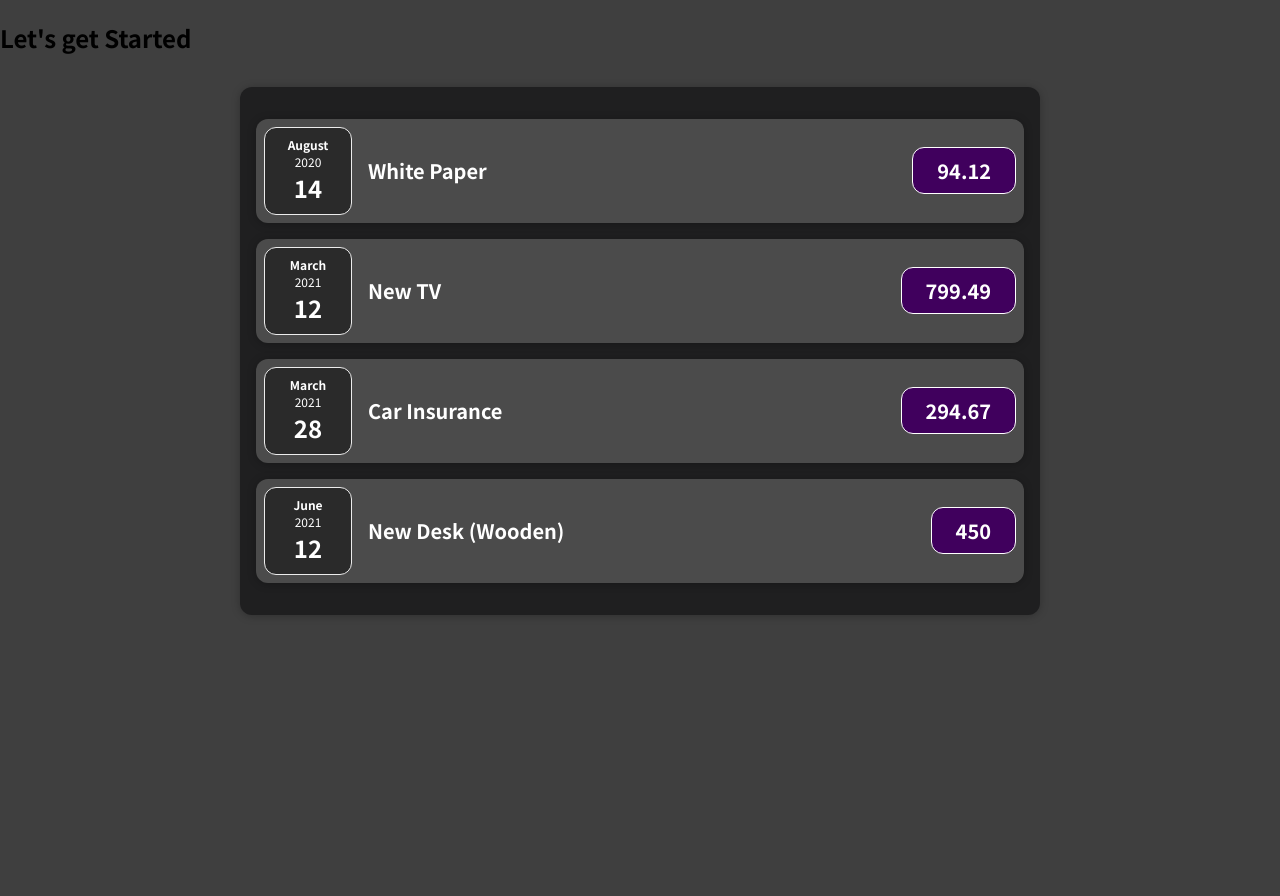
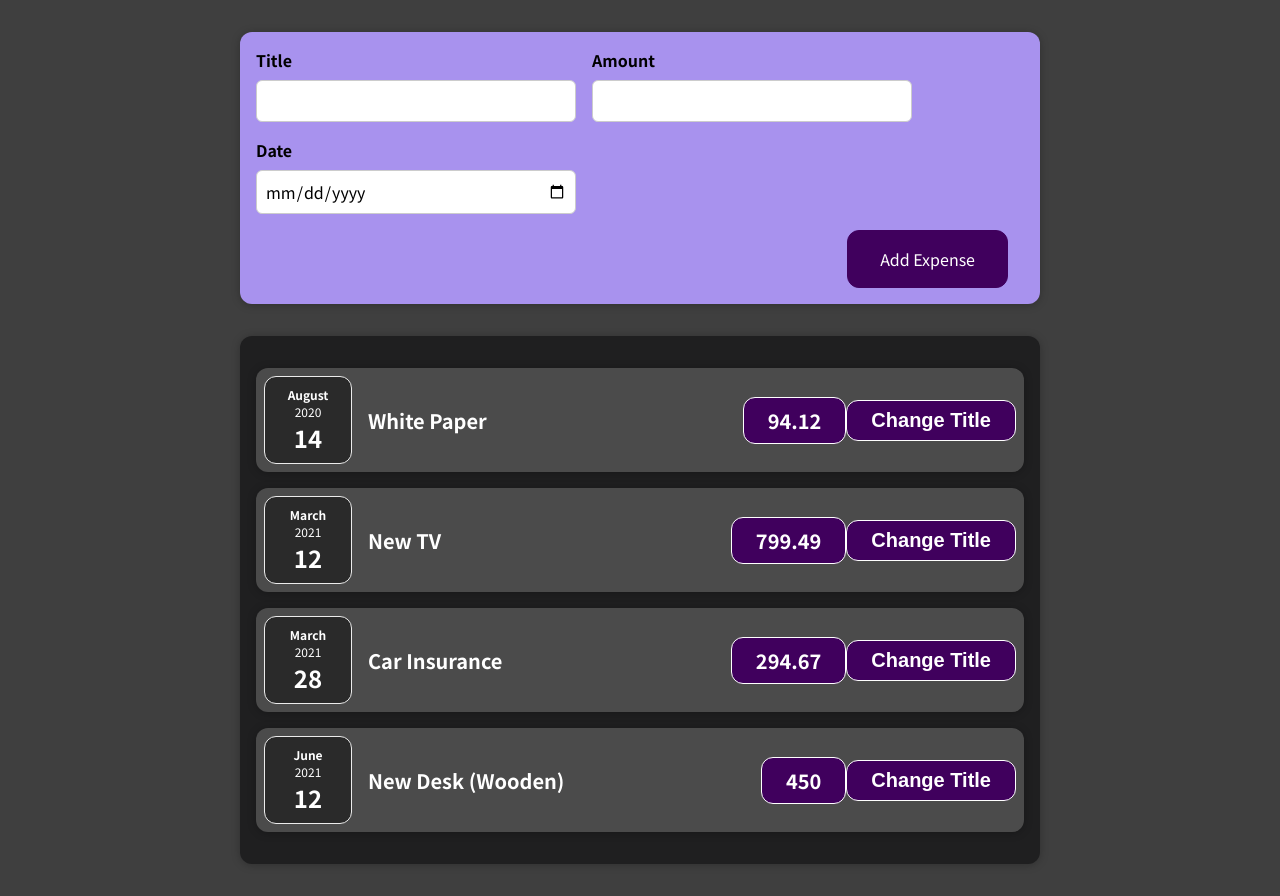
Before and after one commit to SafiAhmadzai/react-project, a React (Create React App) app: page / in a window 1280 px wide. Before the commit the page ends 800 px from the top, so only its background shows below. Built offline with nearby package versions, Linux system fonts and the light colour scheme.

Commit message:
form add new expense

```diff
--- a/src/App.js
+++ b/src/App.js
@@ -1,4 +1,5 @@
 import Expenses from "./components/Expenses/Expenses";
+import NewExpense from "./components/NewExpense/NewExpense";
 
 const App = () => {
   const expenses = [
@@ -25,7 +26,7 @@ const App = () => {
 
   return (
     <div>
-      <h2>Let's get Started</h2>
+      <NewExpense></NewExpense>
       <Expenses items={expenses}></Expenses>
     </div>
   );
--- a/src/components/Expenses/ExpenseItem/ExpenseItem.js
+++ b/src/components/Expenses/ExpenseItem/ExpenseItem.js
@@ -1,15 +1,26 @@
+import { useState } from "react";
 import Card from "../../UI/Card";
 import ExpenseDate from "../ExpenseDate/ExpenseDate";
 import "./ExpenseItem.css";
 
 const ExpenseItem = (props) => {
+  const [title, setTitle] = useState(props.title);
+
+  const handleClick = () => {
+    setTitle("Updated!!");
+    console.log(title);
+  };
+
   return (
     <Card className="expense-item">
       <ExpenseDate date={props.date}></ExpenseDate>
       <div className="expense-item__description">
-        <h2>{props.title}</h2>
+        <h2>{title}</h2>
         <div className="expense-item__price">{props.amount}</div>
       </div>
+      <button className="expense-item__price" onClick={handleClick}>
+        Change Title
+      </button>
     </Card>
   );
 };
--- /dev/null
+++ b/src/components/NewExpense/ExpenseForm/ExpenseForm.css
@@ -0,0 +1,26 @@
+.new-expense__controls {
+  display: flex;
+  flex-wrap: wrap;
+  gap: 1rem;
+  margin-bottom: 1rem;
+  text-align: left;
+}
+
+.new-expense__control label {
+  font-weight: bold;
+  margin-bottom: 0.5rem;
+  display: block;
+}
+
+.new-expense__control input {
+  font: inherit;
+  padding: 0.5rem;
+  border-radius: 6px;
+  border: 1px solid #ccc;
+  width: 20rem;
+  max-width: 100%;
+}
+
+.new-expense__actions {
+  text-align: right;
+}
--- /dev/null
+++ b/src/components/NewExpense/ExpenseForm/ExpenseForm.js
@@ -0,0 +1,29 @@
+import React from "react";
+
+import "./ExpenseForm.css";
+
+const ExpenseForm = () => {
+  return (
+    <form>
+      <div className="new-expense__controls">
+        <div className="new-expense__control">
+          <label>Title</label>
+          <input type="text" />
+        </div>
+        <div className="new-expense__control">
+          <label>Amount</label>
+          <input type="number" min="0.01" step="0.01" />
+        </div>
+        <div className="new-expense__control">
+          <label>Date</label>
+          <input type="date" min="2019-01-01" max="2022-12-31" />
+        </div>
+      </div>
+      <div className="new-expense__actions">
+        <button type="submit">Add Expense</button>
+      </div>
+    </form>
+  );
+};
+
+export default ExpenseForm;
--- /dev/null
+++ b/src/components/NewExpense/NewExpense.css
@@ -0,0 +1,38 @@
+.new-expense {
+  background-color: #a892ee;
+  padding: 1rem;
+  margin: 2rem auto;
+  width: 50rem;
+  max-width: 95%;
+  border-radius: 12px;
+  text-align: center;
+  box-shadow: 0 1px 8px rgba(0, 0, 0, 0.25);
+}
+
+.new-expense button {
+  font: inherit;
+  cursor: pointer;
+  padding: 1rem 2rem;
+  border: 1px solid #40005d;
+  background-color: #40005d;
+  color: white;
+  border-radius: 12px;
+  margin-right: 1rem;
+}
+
+.new-expense button:hover,
+.new-expense button:active {
+  background-color: #510674;
+  border-color: #510674;
+}
+
+.new-expense button.alternative {
+  color: #220131;
+  border-color: transparent;
+  background-color: transparent;
+}
+
+.new-expense button.alternative:hover,
+.new-expense button.alternative:active {
+  background-color: #ddb3f8;
+}
--- /dev/null
+++ b/src/components/NewExpense/NewExpense.js
@@ -0,0 +1,14 @@
+import React from "react";
+
+import ExpenseForm from "./ExpenseForm/ExpenseForm";
+import "./NewExpense.css";
+
+const NewExpense = () => {
+  return (
+    <div className="new-expense">
+      <ExpenseForm />
+    </div>
+  );
+};
+
+export default NewExpense;
```
